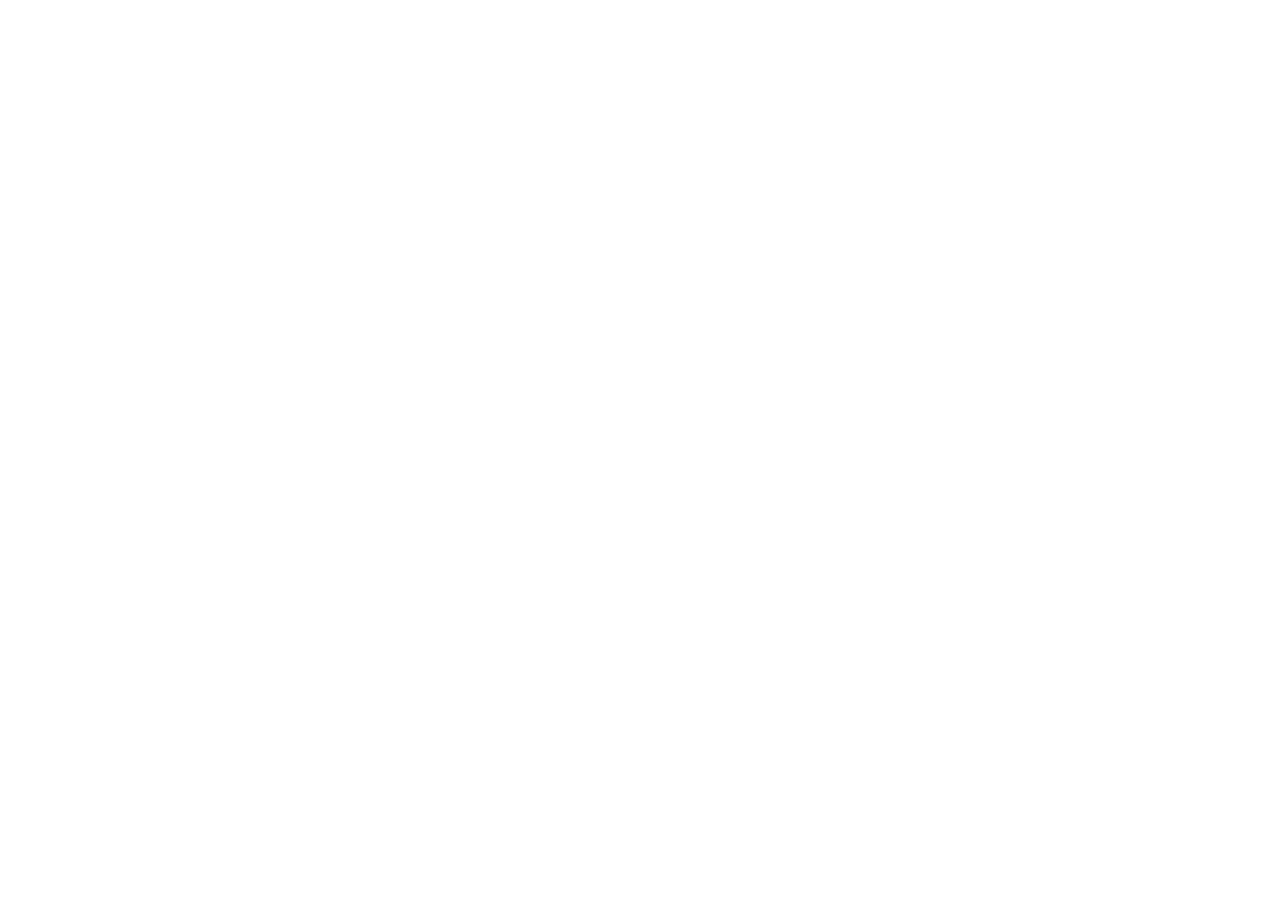
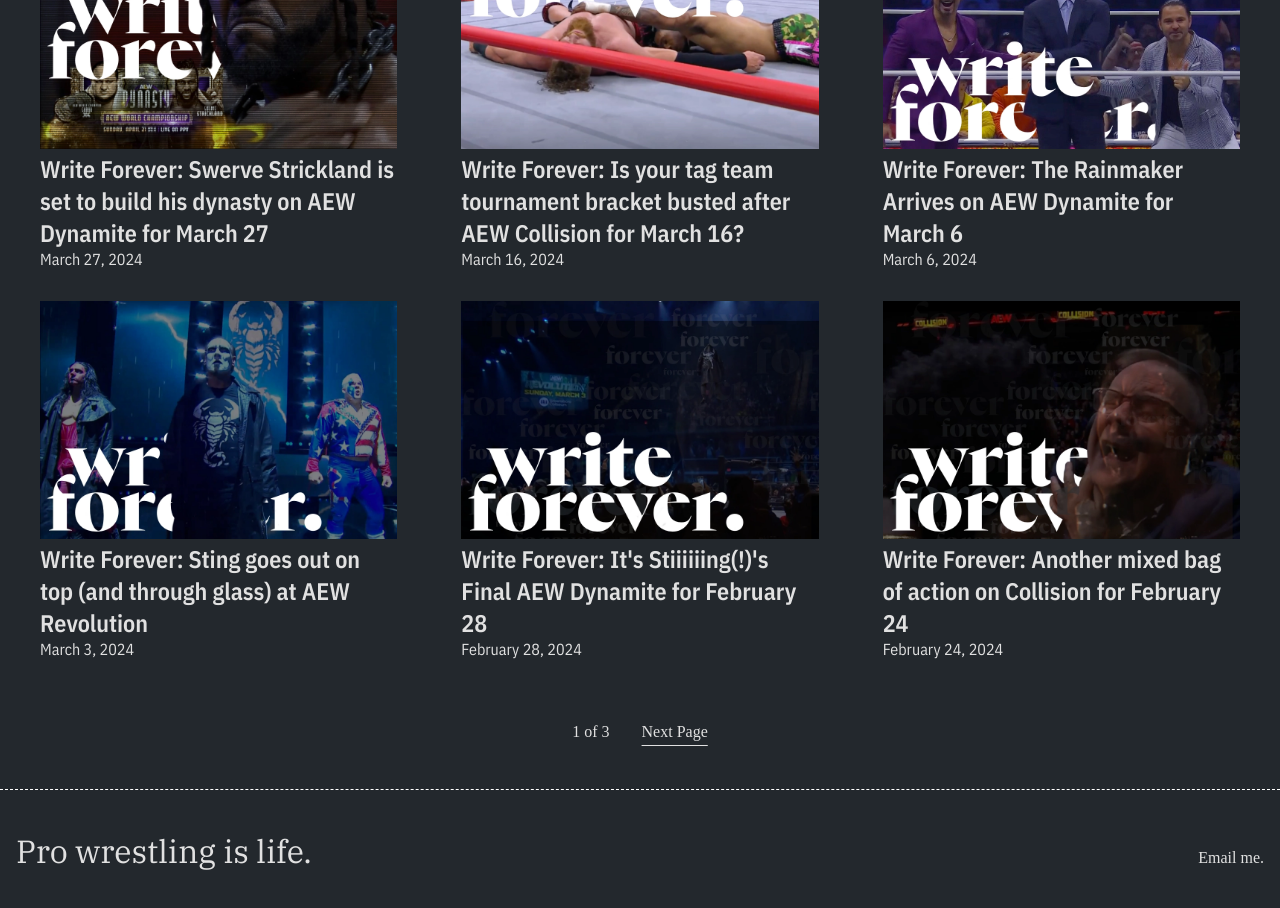
Before and after one commit to coreymcollins/gansobomb-next, a Next.js app: page /write-forever in a window 1280 px wide. Before the commit this address had no page. Shown: the part 1060-1968 px from the top of the page. Before the commit the page ends 1089 px from the top, so only its background shows below. Built offline with nearby package versions, Linux system fonts and the light colour scheme.

Commit message:
adds standalone pages for write forever and rewind

```diff
--- /dev/null
+++ b/app/write-forever/page.tsx
@@ -0,0 +1,59 @@
+import { getAllPostsByTerm } from '@/components/GetAllPostsByTerm';
+import PaginationControls from '@/components/PaginationControls';
+import PostPreview from '@/components/PostPreview';
+import { getSearchParams } from '@/components/SearchParams';
+
+export default function RewindPage( props: any ) {
+
+	const jsonLd = {
+        '@context': 'https://schema.org/',
+        '@type': 'Blog',
+        '@id': 'https://www.gansobomb.com/write-forever',
+        'mainEntityOfPage': 'https://www.gansobomb.com/write-forever',
+		'url': 'https://www.gansobomb.com/write-forever',
+        'name': 'Ganso Bomb: Write Forever Archives',
+        'description': 'Pro wrestling is life.',
+        'publisher': {
+            '@type': 'Organization',
+            '@id': 'https://www.gansobomb.com',
+            'name': 'Ganso Bomb',
+            'logo': {
+                '@type': 'ImageObject',
+                '@id': 'https://www.gansobomb.com/images/ganso-bomb-fallback.webp',
+                'url': 'https://www.gansobomb.com/images/ganso-bomb-fallback.webp',
+                'width': '960',
+                'height': '640'
+            }
+        },
+    }
+
+    const foundPosts = getAllPostsByTerm( 'category', 'write-forever' );
+    const allSearchParams = getSearchParams(props.searchParams);
+    const pagedPosts = foundPosts.slice(allSearchParams.start, allSearchParams.end);
+    const startIndex = 1000;
+    const rewindPreviews = pagedPosts.map(( post, index ) => (
+        <PostPreview key={post.slug} {...post} index={(index + startIndex).toString()} />
+    ));
+
+	return (
+		<>
+			<script
+				type="application/ld+json"
+				dangerouslySetInnerHTML={{ __html: JSON.stringify(jsonLd) }}
+			/>
+			<div className="posts-section">
+				<h2 className="section-heading">Write Forever Archives</h2>
+				<div className="section-grid">
+                    {rewindPreviews}
+				</div>
+			</div>
+            <PaginationControls
+                hasNextPage={allSearchParams.end < foundPosts.length}
+                hasPrevPage={allSearchParams.start > 0}
+                totalPosts={foundPosts.length}
+                postsPerPage={allSearchParams.postsPerPage}
+                query=""
+            />
+		</>
+	)
+}
```
Also changed, not shown: app/rewind/page.tsx (added, +59 -0 lines).
